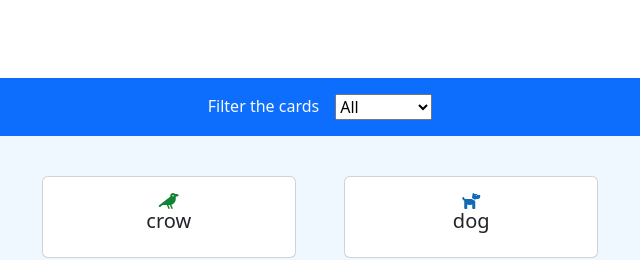
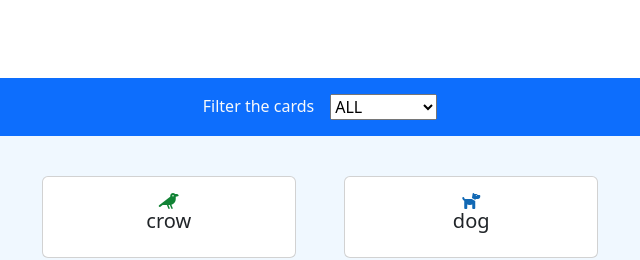
Before and after one commit to G-Lumia/js-es6-icons, a plain HTML site: page index.html in a window 1280 px wide. Shown: the top 260 px of the page, 320-960 px from the left. Drawn offline with nearby package versions, Linux system fonts and the light colour scheme.

Commit message:
bonus 2 completed

```diff
--- a/index.html
+++ b/index.html
@@ -19,10 +19,6 @@
     <nav class="d-flex justify-content-center gap-3 bg-primary text-light py-3">
         <label for="typeSelect"> Filter the cards </label>
         <select name="type" id="typeSelect">
-            <option value="all"> All </option>
-            <option value="animal"> Animal </option>
-            <option value="vegetable"> Vegetable </option>
-            <option value="user"> User </option>
         </select>
     </nav>
     <main>
--- a/js/myscript.js
+++ b/js/myscript.js
@@ -127,8 +127,34 @@ const icons = [
 ];
 
 const cards = document.getElementById("cards");
+const select = document.getElementById("typeSelect");
 
-const select = document.getElementById("typeSelect");
+
+//funzione creata per popolare dinamicamente l'elemento select
+function populateOption()
+{
+    let options = [];
+    let firstOption = document.createElement("option");
+    firstOption.value = "all";
+    firstOption.innerText = firstOption.value.toUpperCase();
+    select.appendChild(firstOption);
+    options.push(firstOption.value);
+
+    icons.forEach(icon =>
+        {
+            if(!options.includes(icon.type))
+            {
+                let option = document.createElement("option");
+                option.value = icon.type;
+                option.innerText = option.value.toUpperCase();
+                select.appendChild(option);
+                options.push(option.value);
+
+            }
+        });
+}
+
+populateOption();
 
 // funzione usata per creare una card generica, per poi appenderla all'elelemento puntato tramite l'id cards
 
```
